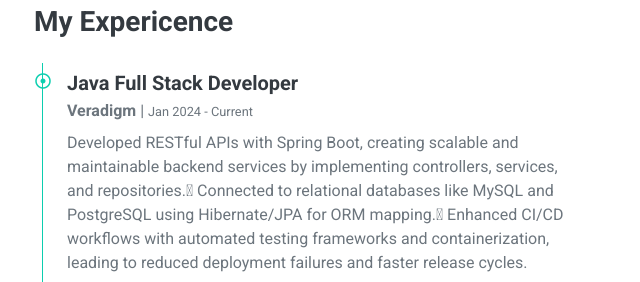
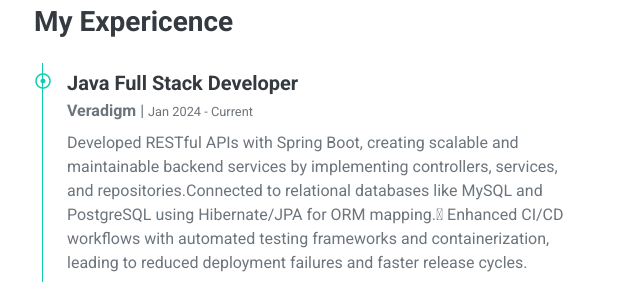
Before and after one commit to Rajureddy86/raju_portfolio.github.io, a plain HTML site: page index.html in a window 1280 px wide. Shown: the part 1980-2262 px from the top of the page, 621-1261 px from the left. Drawn offline with nearby package versions, Linux system fonts and the light colour scheme.

Commit message:
Update index.html

```diff
--- a/index.html
+++ b/index.html
@@ -156,7 +156,7 @@ Involved in development of standalone and Restful services with spring boot and
                             <i class="far fa-dot-circle text-primary position-absolute" style="top: 2px; left: -32px;"></i>
                             <h5 class="font-weight-bold mb-1">Java Full Stack Developer</h5>
                             <p class="mb-2"><strong>Veradigm</strong> | <small>Jan 2024 - Current</small></p>
-                            <p>Developed RESTful APIs with Spring Boot, creating scalable and maintainable backend services by implementing controllers, services, and repositories.	Connected to relational databases like MySQL and PostgreSQL using Hibernate/JPA for ORM mapping.	Enhanced CI/CD workflows with automated testing frameworks and containerization, leading to reduced deployment failures and faster release cycles.</p>
+                            <p>Developed RESTful APIs with Spring Boot, creating scalable and maintainable backend services by implementing controllers, services, and repositories.Connected to relational databases like MySQL and PostgreSQL using Hibernate/JPA for ORM mapping.	Enhanced CI/CD workflows with automated testing frameworks and containerization, leading to reduced deployment failures and faster release cycles.</p>
                         </div>
                         <div class="position-relative mb-4">
                             <i class="far fa-dot-circle text-primary position-absolute" style="top: 2px; left: -32px;"></i>
```
